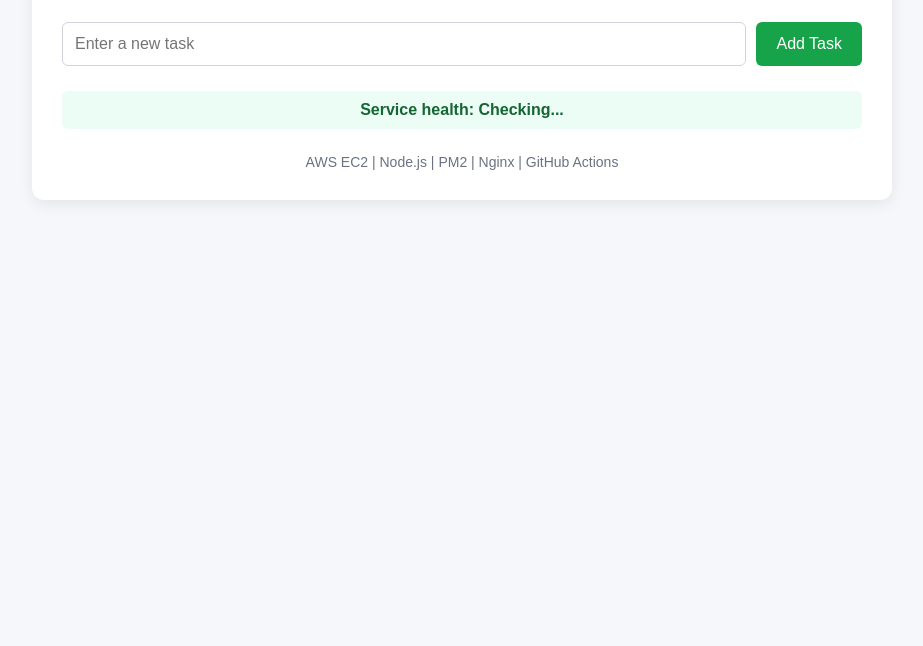
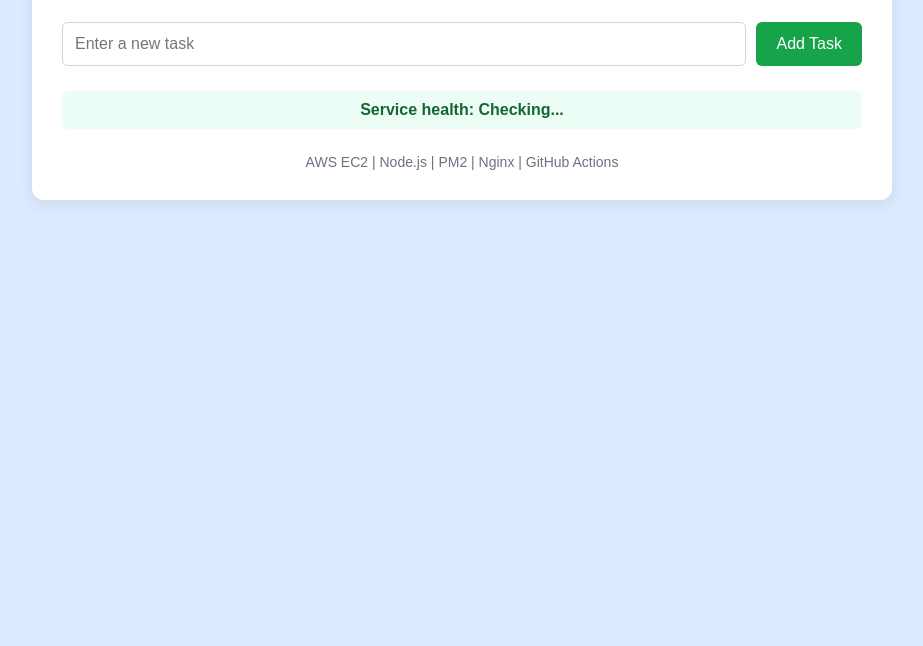
Before and after one commit to RIMJHIM2311/Todo-aws-devops, a website: page public/index.html in a window 1280 px wide. Shown: the part 154-800 px from the top of the page, without its empty margins (178-1101 px from the left). Drawn offline with Linux system fonts and the light colour scheme.

Commit message:
Update index.html

```diff
--- a/public/index.html
+++ b/public/index.html
@@ -23,7 +23,7 @@
 
             font-family: Arial, Helvetica, sans-serif;
 
-            background-color: #f5f7fb;
+            background-color: #dbeafe;
 
             color: #1f2937;
         }
```
